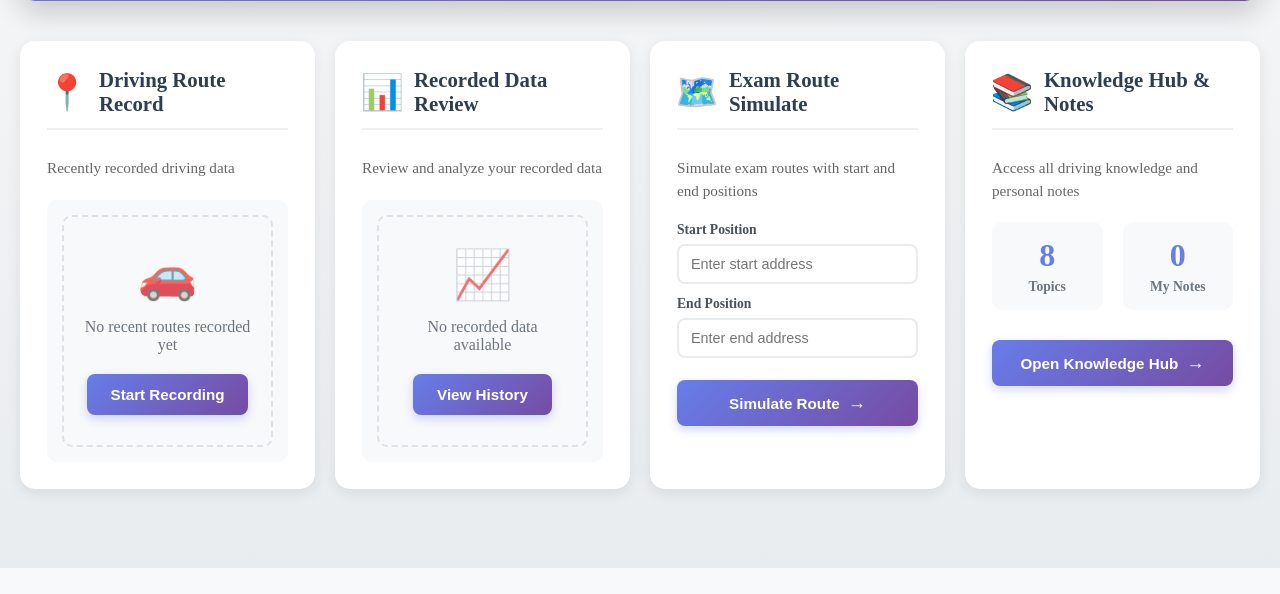
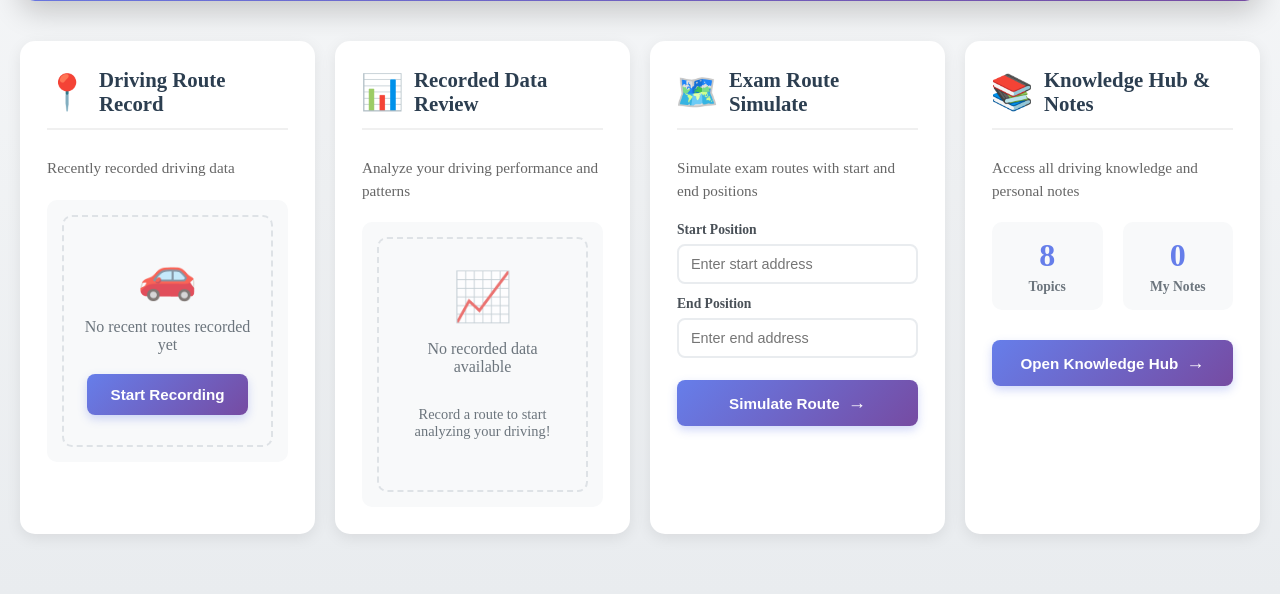
Before and after one commit to mengfei0517/LicensePrep, a Flask app: page / in a window 1280 px wide. Shown: the part 272-866 px from the top of the page. Before the commit the page ends 840 px from the top, so only its background shows below. Run offline with Flask 3, Linux system fonts and the light colour scheme.

Commit message:
refactor: Improve feature sections UX by separating record and review
UI/UX Improvements:
- Section 1 (Driving Route Record): Focus on recording and quick overview
  * Show only recent 5 routes for quick access
  * Simple 'View' button for route details
  * Removed 'Review' button to reduce clutter
  * Click on route preview image to view details

- Section 2 (Recorded Data Review): Focus on deep analysis
  * Show ALL recorded routes for comprehensive analysis
  * 'Analyze' button (renamed from 'Review') with visual emphasis
  * Display voice notes count in route meta
  * Auto-refreshes when new routes are recorded
  * Updated description to emphasize analysis purpose

Benefits:
- Clearer separation of concerns: Record vs Analyze
- Better user mental model: 'Review section' for in-depth analysis
- Reduced UI clutter in recording section
- More intuitive workflow for users

Technical Changes:
- Created loadRoutesForReview() function for Section 2
- Modified loadRecentRoutes() to show only View button
- Auto-refresh on storage changes and window focus for both sections
- Consistent styling with gradient button for primary action

```diff
--- a/web/static/js/features.js
+++ b/web/static/js/features.js
@@ -119,12 +119,12 @@ window.loadRecentRoutes = function() {
     });
     recentRoutesContainer.appendChild(newRecordingBtn);
 
-    // Display routes
+    // Display routes (only show basic info and View button)
     routes.slice(0, 5).forEach(route => {
         const routeItem = document.createElement('div');
         routeItem.className = 'route-item';
         routeItem.innerHTML = `
-            <div class="route-preview" style="cursor: pointer;">
+            <div class="route-preview" style="cursor: pointer;" onclick="viewRouteDetails('${route.id}')">
                 <img src="${route.image}" alt="Route preview" style="width: 60px; height: 60px; border-radius: 8px; object-fit: cover; margin-right: 15px;">
             </div>
             <div class="route-info">
@@ -136,10 +136,7 @@ window.loadRecentRoutes = function() {
                 </div>
             </div>
             <div style="display: flex; gap: 8px;">
-                <button class="route-action-btn" onclick="openRouteReview('${route.id}')" style="background: linear-gradient(135deg, #11998e 0%, #38ef7d 100%);">
-                    📊 Review
-                </button>
-                <button class="route-action-btn" onclick="viewRouteDetails('${route.id}')">View</button>
+                <button class="route-action-btn" onclick="viewRouteDetails('${route.id}')">👁️ View</button>
             </div>
         `;
         recentRoutesContainer.appendChild(routeItem);
@@ -152,15 +149,68 @@ window.loadRecentRoutes = function() {
  * Recorded Data Review Feature
  */
 function initDataReview() {
-    const viewHistoryBtn = document.getElementById('view-history');
+    // Load routes for review on initialization
+    loadRoutesForReview();
 
-    if (!viewHistoryBtn) return;
+    // Refresh when window gets focus or storage changes
+    window.addEventListener('focus', function() {
+        loadRoutesForReview();
+    });
 
-    viewHistoryBtn.addEventListener('click', function() {
-        log('DataReview', 'Opening data history...');
+    window.addEventListener('storage', function(e) {
+        if (e.key === 'recordedRoutes') {
+            loadRoutesForReview();
+        }
+    });
+}
 
-        // TODO: Open modal or new page with recorded data
-        alert('Data review feature coming soon! This will show all your recorded driving sessions.');
+/**
+ * Load routes for detailed review and analysis
+ */
+window.loadRoutesForReview = function() {
+    const reviewContainer = document.getElementById('recorded-data');
+
+    if (!reviewContainer) return;
+
+    const routes = JSON.parse(localStorage.getItem('recordedRoutes') || '[]');
+
+    if (routes.length === 0) {
+        reviewContainer.innerHTML = `
+            <div class="empty-state">
+                <span class="empty-icon">📈</span>
+                <p>No recorded data available</p>
+                <p style="font-size: 0.9em; color: #6c757d; margin-top: 10px;">Record a route to start analyzing your driving!</p>
+            </div>
+        `;
+        return;
+    }
+
+    // Display all routes with Review button
+    reviewContainer.innerHTML = '';
+
+    routes.forEach(route => {
+        const reviewItem = document.createElement('div');
+        reviewItem.className = 'route-item';
+        reviewItem.innerHTML = `
+            <div class="route-preview" style="cursor: pointer;" onclick="openRouteReview('${route.id}')">
+                <img src="${route.image}" alt="Route preview" style="width: 60px; height: 60px; border-radius: 8px; object-fit: cover; margin-right: 15px;">
+            </div>
+            <div class="route-info">
+                <div class="route-name">${route.name}</div>
+                <div class="route-meta">
+                    <span>📍 ${new Date(route.date).toLocaleDateString()}</span>
+                    <span>⏱️ ${route.duration}</span>
+                    <span>📏 ${route.distance} km</span>
+                    ${route.voiceNotes && route.voiceNotes.length > 0 ? `<span>🎙️ ${route.voiceNotes.length} notes</span>` : ''}
+                </div>
+            </div>
+            <div style="display: flex; gap: 8px;">
+                <button class="route-action-btn" onclick="openRouteReview('${route.id}')" style="background: linear-gradient(135deg, #11998e 0%, #38ef7d 100%); color: white;">
+                    📊 Analyze
+                </button>
+            </div>
+        `;
+        reviewContainer.appendChild(reviewItem);
     });
 }
 
--- a/web/templates/index.html
+++ b/web/templates/index.html
@@ -38,13 +38,13 @@
             <span class="feature-icon">📊</span>
             <h3>Recorded Data Review</h3>
         </div>
-        <p class="feature-description">Review and analyze your recorded data</p>
+        <p class="feature-description">Analyze your driving performance and patterns</p>
         <div class="feature-content">
             <div id="recorded-data" class="data-list">
                 <div class="empty-state">
                     <span class="empty-icon">📈</span>
                     <p>No recorded data available</p>
-                    <button class="feature-button" id="view-history">View History</button>
+                    <p style="font-size: 0.9em; color: #6c757d; margin-top: 10px;">Record a route to start analyzing your driving!</p>
                 </div>
             </div>
         </div>
```
